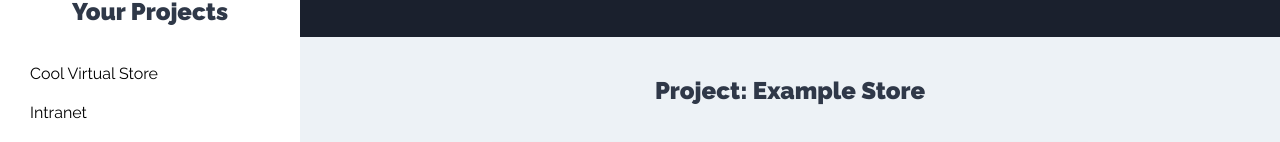
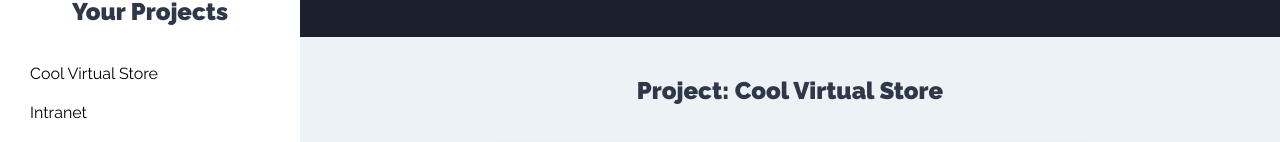
Before and after one commit to mikaelpizzi/MERNTasks, a React (Create React App) app in the folder client/: page /projects in a window 1280 px wide. Both pictures are taken after a click on the button "Cool Virtual Store". Shown: the part 255-397 px from the top of the page. Built offline with nearby package versions, Linux system fonts and the light colour scheme.

Commit message:
[ADD] Show project name

```diff
--- a/client/src/components/tasks/TaskList.js
+++ b/client/src/components/tasks/TaskList.js
@@ -1,7 +1,18 @@
-import { Fragment } from "react";
+import { Fragment, useContext } from "react";
+import ProjectContext from "../../context/projects/ProjectContext";
 import Task from "./Task";
 
 const TaskList = () => {
+
+    // Get project state
+    const projectContext = useContext(ProjectContext);
+    const { project } = projectContext;
+
+    // If no project is selected
+    if (!project) return <h2>Select a project</h2>;
+
+    // Array destructuring for extract actual project
+    const [ actualProject ] = project
 
     const ProjectTasks = [
         {name: 'Choose Platform', state: true},
@@ -15,7 +26,7 @@ const TaskList = () => {
 
         <Fragment>
 
-            <h2>Project: Example Store</h2>
+            <h2>Project: { actualProject.name }</h2>
 
             <ul className="listado-tareas">
                 { ProjectTasks.length === 0
```
